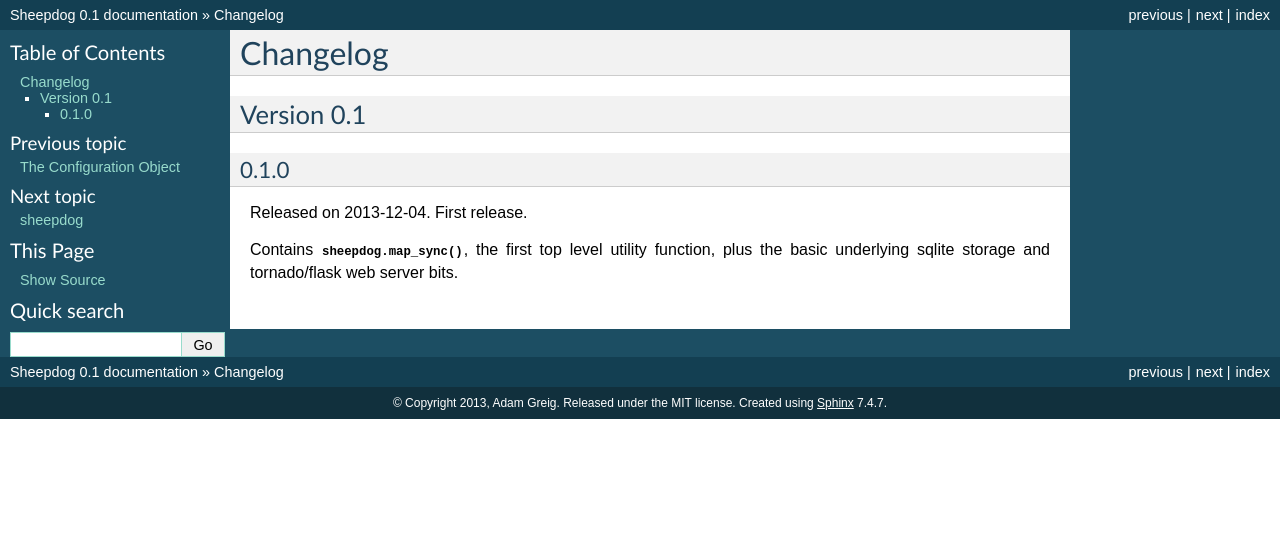
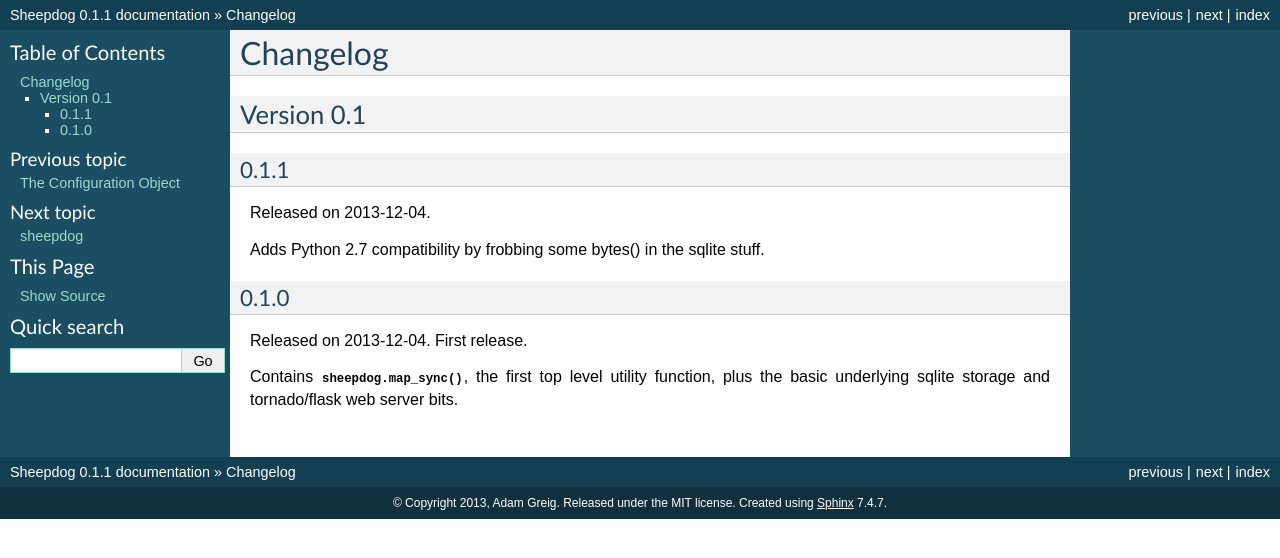
Before and after one commit to adamgreig/sheepdog, a Sphinx documentation site: the page built from docs/changelog.rst, in a window 1280 px wide. Shown: the top 558 px of the page. Built offline with Sphinx 7.4.7, drawn with Linux system fonts in a browser that asks for light colours.

Commit message:
release 0.1.1, py2 support.

```diff
--- a/docs/changelog.rst
+++ b/docs/changelog.rst
@@ -3,6 +3,12 @@ Changelog
 
 Version 0.1
 -----------
+
+0.1.1
+^^^^^
+Released on 2013-12-04.
+
+Adds Python 2.7 compatibility by frobbing some bytes() in the sqlite stuff.
 
 0.1.0
 ^^^^^
--- a/docs/conf.py
+++ b/docs/conf.py
@@ -51,7 +51,7 @@ copyright = '2013, Adam Greig. Released under the MIT license'
 # The short X.Y version.
 version = '0.1'
 # The full version, including alpha/beta/rc tags.
-release = '0.1'
+release = '0.1.1'
 
 # The language for content autogenerated by Sphinx. Refer to documentation
 # for a list of supported languages.
--- a/setup.py
+++ b/setup.py
@@ -8,7 +8,7 @@ except (IOError, ImportError):
 
 setup(
     name='Sheepdog',
-    version='0.1.0',
+    version='0.1.1',
     author='Adam Greig',
     author_email='adam@adamgreig.com',
     packages=['sheepdog', 'sheepdog.dog', 'sheepdog.sheep'],
@@ -26,7 +26,7 @@ setup(
         'Intended Audience :: Developers',
         'Intended Audience :: Science/Research',
         'License :: OSI Approved :: MIT License',
-        'Programming Language :: Python :: 3',
+        'Programming Language :: Python :: 2.7',
         'Programming Language :: Python :: 3.3',
         'Topic :: Scientific/Engineering',
     ],
```
